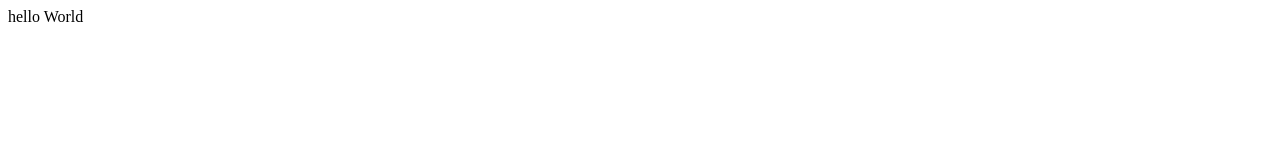
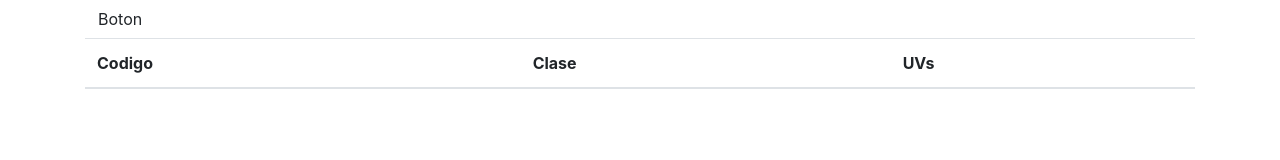
Before and after one commit to 8bit-1/8bit-1.github.io, a plain HTML site: page index.html in a window 1280 px wide. Drawn offline with Linux system fonts and the light colour scheme.

Commit message:
Modificacion Pagina Principal

```diff
--- a/index.html
+++ b/index.html
@@ -1 +1,33 @@
-hello World
+<!DOCTYPE html>
+<html lang="en" dir="ltr">
+  <head>
+    <meta charset="utf-8">
+
+    <link rel="stylesheet" href="Styles/css/bootstrap.css">
+
+    <script src="Styles/js/bootstrap.js" charset="utf-8"></script>
+
+    <script src="Styles/js/jquery.js" charset="utf-8"></script>
+
+
+    <title>T1</title>
+  </head>
+  <body>
+    <div class="container">
+      <button type="button" class="btn" id="boton">Boton</button>
+      <table class="table">
+        <thead>
+          <tr>
+            <th>Codigo</th>
+            <th>Clase</th>
+            <th>UVs</th>
+          </tr>
+        </thead>
+        <tbody id="clases">
+        </tbody>
+      </table>
+    </div>
+
+  <script src="funciones.js"></script>
+  </body>
+</html>
```
